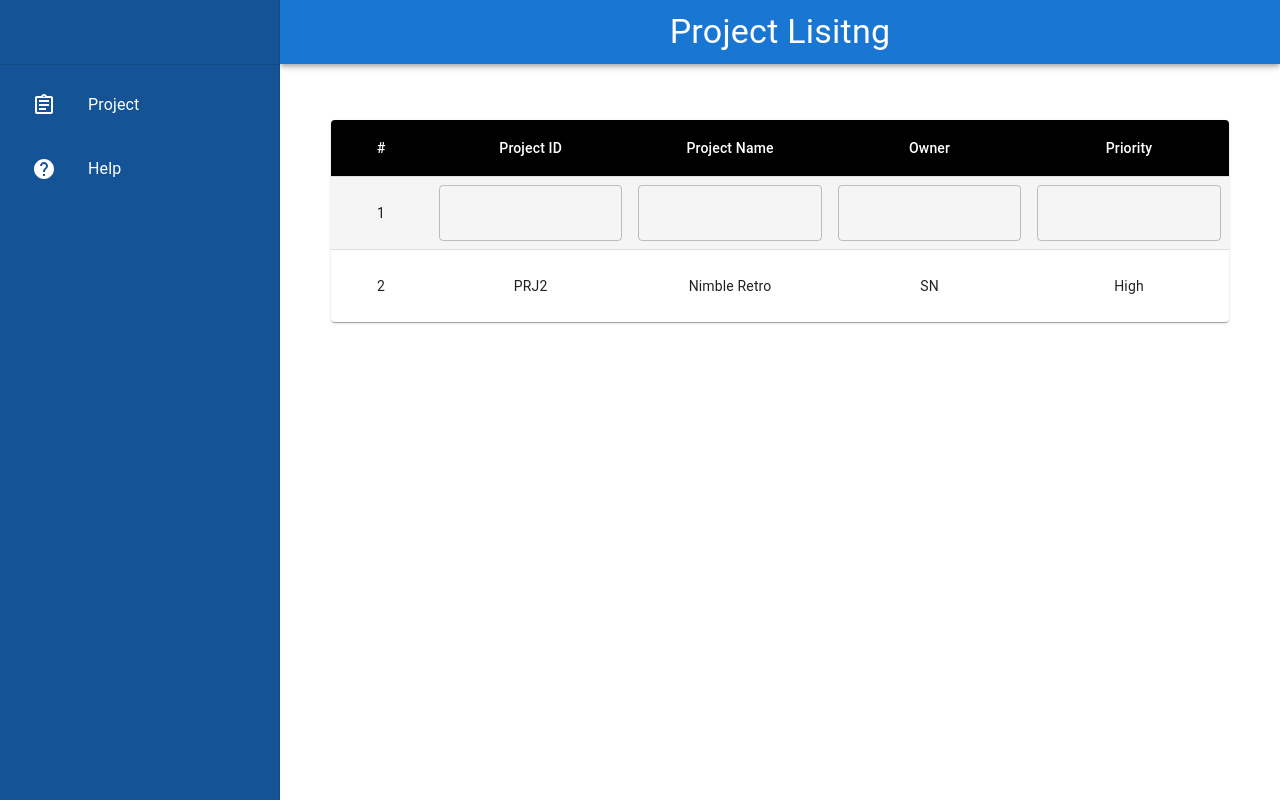
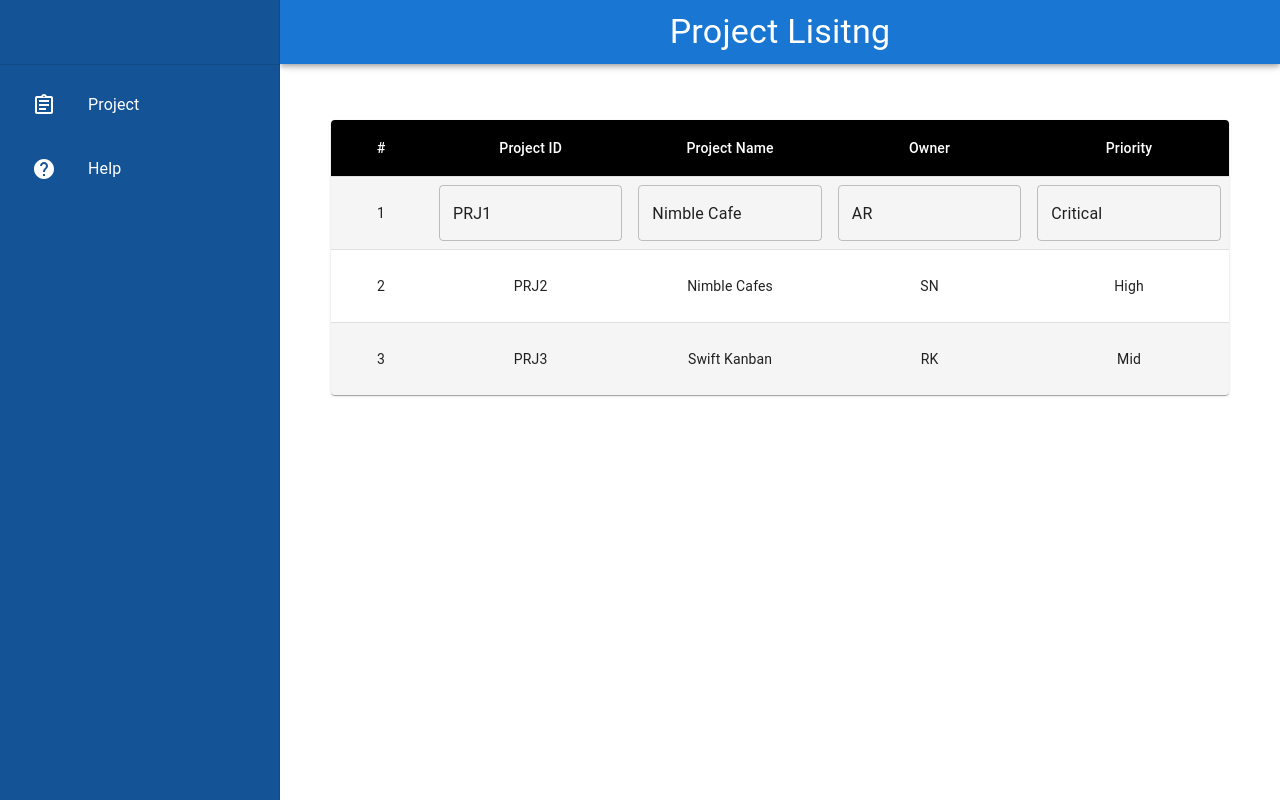
Before and after one commit to Saurabh07n/Project-List-frontend, a React (Create React App) app: page / in a window 1280 px wide. Both pictures are taken after a click on the element "PRJ1". Built offline with nearby package versions, Linux system fonts and the light colour scheme.

Commit message:
optimised

```diff
--- a/src/Components/ProjectList.js
+++ b/src/Components/ProjectList.js
@@ -2,8 +2,7 @@ import { Box, TableContainer, Table, TableHead, TableRow, TableBody, TextField
 import TableCell, { tableCellClasses } from '@mui/material/TableCell';
 import { styled } from '@mui/material/styles';
 import Paper from '@mui/material/Paper';
-import { useState } from "react";
-import { width } from "@mui/system";
+import { useEffect, useState } from "react";
 
 const StyledTableCell = styled(TableCell)(({ theme }) => ({
     [`&.${tableCellClasses.head}`]: {
@@ -34,18 +33,38 @@ const StyledTableCell = styled(TableCell)(({ theme }) => ({
   }
 
   const rows = [
-    createData('1', 'PRJ1', 'Nimble Cafe', 'AK', 'Critical'),
-    createData('2', 'PRJ2', 'Nimble Retro', 'SN', 'High'),
+    createData('1', 'PRJ1', 'Nimble Cafe', 'AR', 'Critical'),
+    createData('2', 'PRJ2', 'Nimble Cafes', 'SN', 'High'),
+    createData('3', 'PRJ3', 'Swift Kanban', 'RK', 'Mid'),
   ];
 
 
 export const ProjectList = () => {
   const [clickInput,setClickInput] = useState(false);
   const [selectedRow,setSelectedRow] = useState('');
+  const [data,setData] = useState([]);
+
+  useEffect(()=> {
+    const temp = rows;
+    setData(rows);
+    console.log('Rendered!!')
+  },[]);
 
   const handleClickInput = (e) => {
     setClickInput(true);
     setSelectedRow(e.target.id);
+
+  }
+
+  const handleTextChange = (e,idx) => {
+    let temp = {...data[idx]};
+    let tempArray = [...data];
+    temp = {
+      ...temp,
+      [e.target.name]: e.target.value
+    };
+    tempArray[idx] = temp;
+    setData(tempArray);
   }
 
     return (
@@ -63,13 +82,27 @@ export const ProjectList = () => {
                     </TableRow>
                     </TableHead>
                     <TableBody>
-                    {rows.map((row) => (
+                    {data.map((row,idx) => (
                         <StyledTableRow key={row.name}  >
                           <StyledTableCell align="center">{row.serialNo}</StyledTableCell>
-                          <StyledTableCell align="center" id={row.id} onClick={handleClickInput}>{clickInput && selectedRow===row.id?<TextField id={row.id} variant="outlined" />:row.id}</StyledTableCell>
-                          <StyledTableCell align="center" id={row.id} onClick={handleClickInput}>{clickInput && selectedRow===row.id?<TextField id={row.id} variant="outlined" />:row.name}</StyledTableCell>
-                          <StyledTableCell align="center" id={row.id} onClick={handleClickInput}>{clickInput && selectedRow===row.id?<TextField id={row.id} variant="outlined" />:row.owner}</StyledTableCell>
-                          <StyledTableCell align="center" id={row.id} onClick={handleClickInput}>{clickInput && selectedRow===row.id?<TextField id={row.id} variant="outlined" />:row.priority}</StyledTableCell>
+                          { Object.keys(row).map((key,i)=>{
+                              return (
+                                i!==0 &&
+                                <StyledTableCell key={i} align="center" id={row.id} onClick={handleClickInput}>
+                                  { clickInput && selectedRow===row.id ?
+                                    <TextField
+                                      id={row.id}
+                                      variant="outlined"
+                                      value={row[key]}
+                                      onChange={(e)=>handleTextChange(e,idx)}
+                                      inputProps={{
+                                        name: key
+                                      }}
+                                     />
+                                    :row[key] }
+                                </StyledTableCell>
+                                );
+                            }) }
                         </StyledTableRow>
                     ))}
                     </TableBody>
--- a/src/Components/SideNav.js
+++ b/src/Components/SideNav.js
@@ -34,7 +34,7 @@ export const SideNav = () => {
             <Divider/>
             <List>
             {listItem.map((item) => (
-              <ListItem key={item}>
+              <ListItem key={item.text}>
               <ListItemButton href="#">
                   <ListItemIcon sx={{color: '#fff'}}>
                     {item.icon}
```
